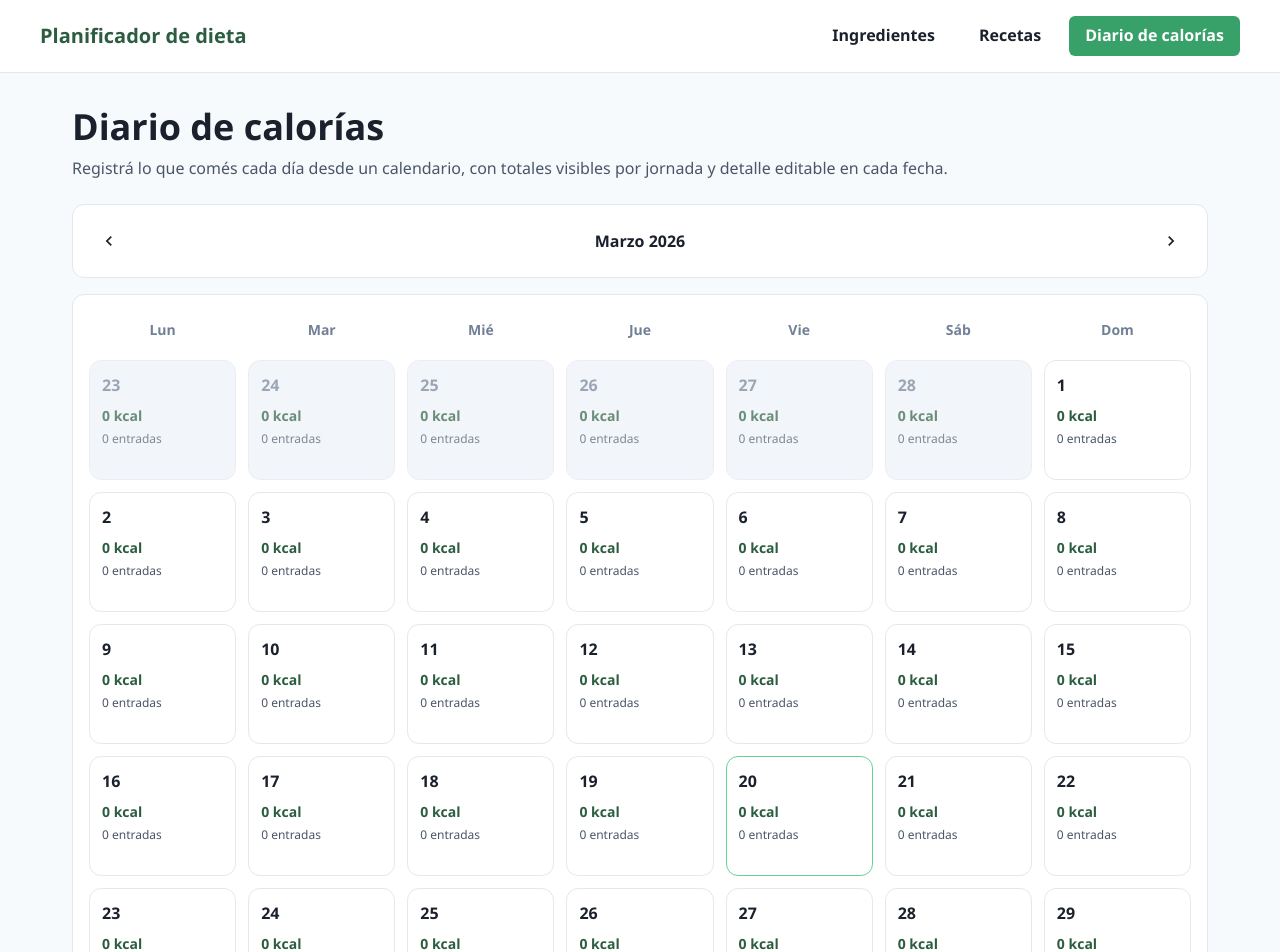
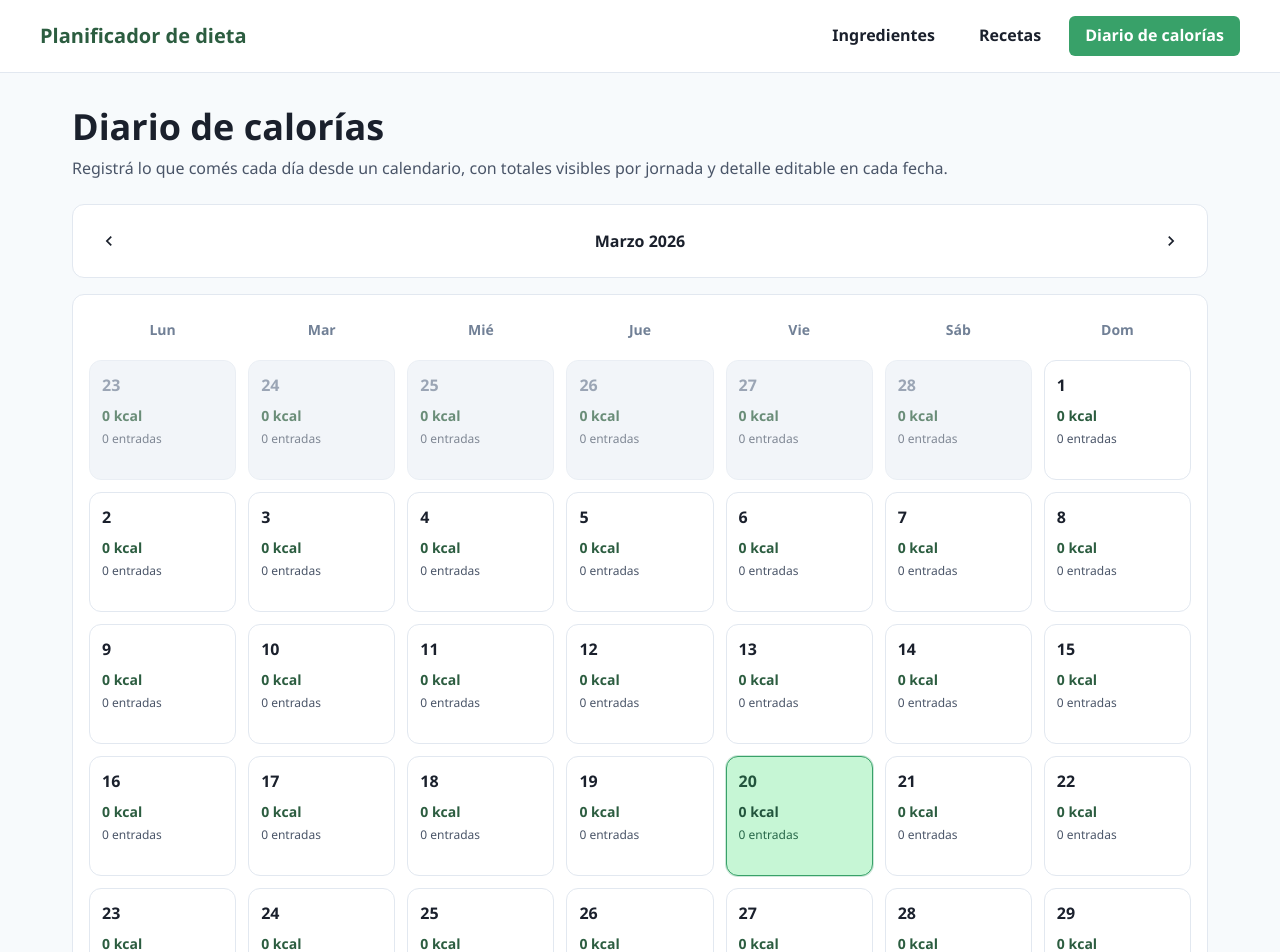
Before and after one commit to rociodiaz-sistemas/Dieta, a React (Vite) app: page /diario-calorias in a window 1280 px wide. Shown: the top 952 px of the page. Built offline with nearby package versions, Linux system fonts and the light colour scheme.

Commit message:
marcar el calendario

```diff
--- a/src/components/diario/CalendarDayCell.tsx
+++ b/src/components/diario/CalendarDayCell.tsx
@@ -16,30 +16,57 @@ export const CalendarDayCell = ({
   isCurrentMonth,
   isToday,
   onClick,
-}: CalendarDayCellProps) => (
+}: CalendarDayCellProps) => {
+  const hasEntries = entryCount > 0;
+
+  return (
     <GridItem>
       <Box
         minH={{ base: "92px", md: "120px" }}
         p={3}
         rounded="xl"
         borderWidth="1px"
-      borderColor={isToday ? "green.300" : "gray.200"}
-      bg={isCurrentMonth ? "white" : "gray.100"}
+        borderColor={
+          isToday ? "green.500" : hasEntries ? "#dff94e" : "gray.200"
+        }
+        bg={
+          isToday
+            ? "green.100"
+            : hasEntries
+              ? "#e5f1a345"
+              : isCurrentMonth
+                ? "white"
+                : "gray.100"
+        }
         opacity={isCurrentMonth ? 1 : 0.7}
         cursor="pointer"
         transition="all 0.2s ease"
-      _hover={{ borderColor: "green.300", shadow: "sm", transform: "translateY(-1px)" }}
+        boxShadow={isToday ? "0 0 0 1px rgba(56, 161, 105, 0.25)" : "none"}
+        _hover={{
+          borderColor: "green.400",
+          shadow: "sm",
+          transform: "translateY(-1px)",
+        }}
         onClick={onClick}
       >
         <VStack align="stretch" spacing={2} h="full" justify="space-between">
-        <Text fontWeight={isToday ? "bold" : "semibold"} color={isCurrentMonth ? "gray.800" : "gray.500"}>
+          <Text
+            fontWeight={isToday ? "bold" : "semibold"}
+            color={
+              isToday ? "green.800" : isCurrentMonth ? "gray.800" : "gray.500"
+            }
+          >
             {dayNumber}
           </Text>
           <VStack align="stretch" spacing={1}>
-          <Text fontSize="sm" color="brand.700" fontWeight="semibold">
+            <Text
+              fontSize="sm"
+              color={isToday ? "green.800" : "brand.700"}
+              fontWeight="semibold"
+            >
               {totalCalories.toFixed(0)} kcal
             </Text>
-          <Text fontSize="xs" color="gray.600">
+            <Text fontSize="xs" color={isToday ? "green.700" : "gray.600"}>
               {entryCount} entrada{entryCount === 1 ? "" : "s"}
             </Text>
           </VStack>
@@ -47,3 +74,4 @@ export const CalendarDayCell = ({
       </Box>
     </GridItem>
   );
+};
```
Lines whose indentation alone changed are shown as unchanged.
